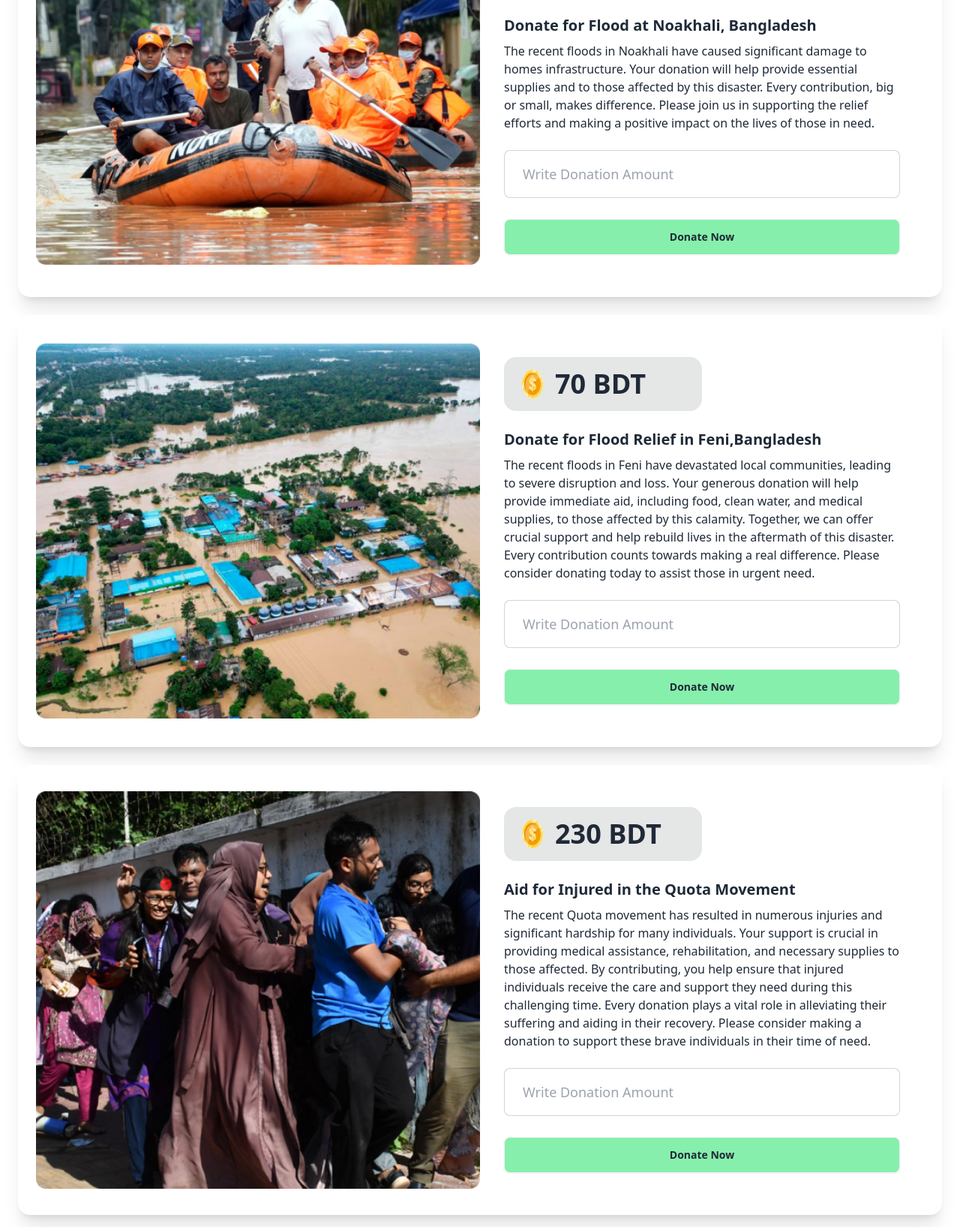
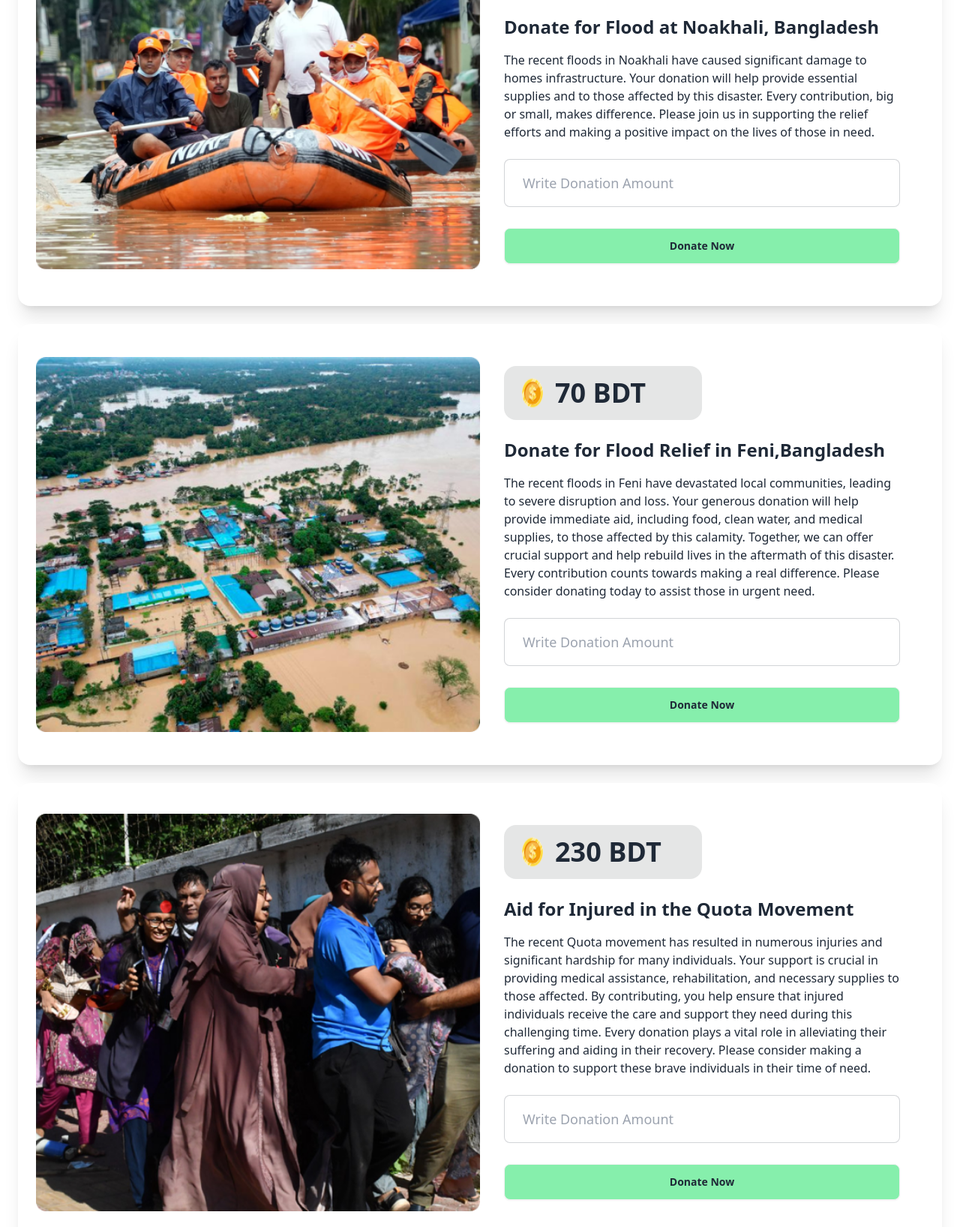
Before and after one commit to rima2787/B10-Assignment-05, a plain HTML site: page index.html in a window 1280 px wide. Shown: the part 324-1960 px from the top of the page at 75% size. Drawn offline with nearby package versions, Linux system fonts and the light colour scheme.

Commit message:
updated index file

```diff
--- a/JS/donation.js
+++ b/JS/donation.js
@@ -22,6 +22,8 @@ document.getElementById('donate-now-btn1').addEventListener('click', function (e
         document.getElementById('total-balance').innerText = totalRemainingBalance;
         document.getElementById('total-balance-noakhali').innerText = totalBalanceSectorSum;
 
+
+
         // add to history
         const div = document.createElement('div');
         div.className = "bg-white text-black font-semibold input input-bordered input-lg text-start h-24 w-1/2 m-auto mt-4 p-2";
@@ -31,6 +33,8 @@ document.getElementById('donate-now-btn1').addEventListener('click', function (e
 
         `
         document.getElementById('history-details').prepend(div);
+
+        document.getElementById('input-donate1').value = '';
 
     }
     else {
@@ -72,6 +76,8 @@ document.getElementById('donate-now-btn2').addEventListener('click', function (e
 
         `
         document.getElementById('history-details').prepend(div);
+
+        document.getElementById('input-donate2').value = '';
 
     }
     else {
@@ -118,6 +124,8 @@ document.getElementById('donate-now-btn3').addEventListener('click', function (e
         `
         document.getElementById('history-details').prepend(div);
 
+        document.getElementById('input-donate3').value = '';
+
     }
     else {
         alert('Invalid number!Please Try Again');
--- a/index.html
+++ b/index.html
@@ -38,19 +38,19 @@
     </header>
     <main>
         <div id="donation-details">
-            <div class="card lg:card-side bg-base-100 shadow-xl m-6 p-6 ">
-                <figure class="w-1/2">
+            <div class="card lg:card-side bg-base-100 shadow-xl m-6 p-6 flex flex-col lg:flex-row">
+                <figure class="w-full lg:w-1/2 mb-4 lg:mb-0">
                     <img src="./assets/noakhali.png" alt="Album" />
                 </figure>
-                <div class="card-body w-1/2">
+                <div class="card-body w-full lg:w-1/2">
                     <div class="stats w-1/2">
-                        <div class="stat flex justify-start bg-base-300">
+                        <div class="stat flex justify-center lg:justify-start bg-base-300">
                             <img src="./assets/coin.png" alt="">
                             <div id="total-balance-noakhali" class="stat-value">540 BDT</div>
                         </div>
                     </div>
-                    <h2 class="card-title mt-4">Donate for Flood at Noakhali, Bangladesh</h2>
-                    <p> The recent floods in Noakhali have caused significant damage to homes infrastructure. Your
+                    <h2 class="card-title mt-4 text-xl lg:text-2xl">Donate for Flood at Noakhali, Bangladesh</h2>
+                    <p class="mt-2 text-sm lg:text-base"> The recent floods in Noakhali have caused significant damage to homes infrastructure. Your
                         donation
                         will help provide essential supplies and to those affected by this disaster. Every contribution,
                         big
@@ -80,19 +80,19 @@
                     </div>
                 </div>
             </div>
-            <div class="card lg:card-side bg-base-100 shadow-xl m-6 p-6">
-                <figure class="w-1/2">
+            <div class="card lg:card-side bg-base-100 shadow-xl m-6 p-6 flex flex-col lg:flex-row">
+                <figure class="w-full lg:w-1/2 mb-4 lg:mb-0">
                     <img src="./assets/feni.png" alt="Album" />
                 </figure>
-                <div class="card-body w-1/2">
+                <div class="card-body w-full lg:w-1/2">
                     <div class="stats w-1/2">
-                        <div class="stat flex justify-start bg-base-300">
+                        <div class="stat flex justify-center lg:justify-start bg-base-300">
                             <img src="./assets/coin.png" alt="">
                             <div id="total-balance-feni" class="stat-value">70 BDT</div>
                         </div>
                     </div>
-                    <h2 class="card-title mt-4">Donate for Flood Relief in Feni,Bangladesh</h2>
-                    <p> The recent floods in Feni have devastated local communities, leading to severe disruption and
+                    <h2 class="card-title mt-4 text-xl lg:text-2xl">Donate for Flood Relief in Feni,Bangladesh</h2>
+                    <p class="mt-2 text-sm lg:text-base"> The recent floods in Feni have devastated local communities, leading to severe disruption and
                         loss.
                         Your generous donation will help provide immediate aid, including food, clean water, and medical
                         supplies, to those affected by this calamity. Together, we can offer crucial support and help
@@ -121,19 +121,19 @@
                     </div>
                 </div>
             </div>
-            <div class="card lg:card-side sm:card-center bg-base-100 shadow-xl m-6 p-6">
-                <figure class="w-1/2">
+            <div class="card lg:card-side sm:card-center bg-base-100 shadow-xl m-6 p-6 flex flex-col lg:flex-row">
+                <figure class="w-full lg:w-1/2 mb-4 lg:mb-0">
                     <img src="./assets/quota-protest.png" alt="Album" />
                 </figure>
-                <div class="card-body w-1/2">
+                <div class="card-body w-full lg:w-1/2">
                     <div class="stats w-1/2">
                         <div class="stat flex justify-start bg-base-300">
                             <img src="./assets/coin.png" alt="">
                             <div id="total-balance-injured-quota" class="stat-value">230 BDT</div>
                         </div>
                     </div>
-                    <h2 class="card-title mt-4">Aid for Injured in the Quota Movement</h2>
-                    <p>The recent Quota movement has resulted in numerous injuries and significant hardship for many
+                    <h2 class="card-title mt-4 text-xl lg:text-2xl">Aid for Injured in the Quota Movement</h2>
+                    <p class="mt-2 text-sm lg:text-base">The recent Quota movement has resulted in numerous injuries and significant hardship for many
                         individuals. Your support is crucial in providing medical assistance, rehabilitation, and
                         necessary
                         supplies to those affected. By contributing, you help ensure that injured individuals receive
```
Also changed, not shown: assets/question.png (deleted).
